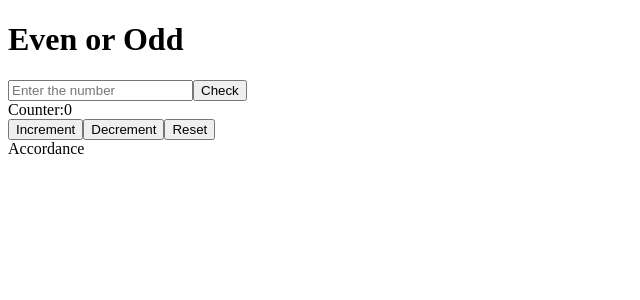
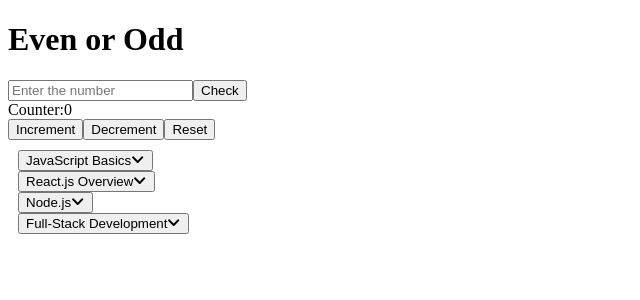
Before and after one commit to Kishore-L13/Namaste_react_Practice, a React (Vite) app: page / in a window 1280 px wide. Shown: the top 300 px of the page, without its empty margins (0-640 px from the left). Built offline with nearby package versions, Linux system fonts and the light colour scheme.

Commit message:
Accordance

```diff
--- a/package.json
+++ b/package.json
@@ -12,7 +12,8 @@
   "dependencies": {
     "lucide-react": "^0.511.0",
     "react": "^19.1.0",
-    "react-dom": "^19.1.0"
+    "react-dom": "^19.1.0",
+    "react-icons": "^5.5.0"
   },
   "devDependencies": {
     "@eslint/js": "^9.25.0",
--- a/src/App.jsx
+++ b/src/App.jsx
@@ -10,7 +10,7 @@ function App() {
       <div>
         <CheckEvenorOdd/>
         <CounterApp/>
-        <Accordance/>
+       <div style={{padding:"10px"}}><Accordance/></div>
       </div>
     </>
   )
--- a/src/Project/Accordance.jsx
+++ b/src/Project/Accordance.jsx
@@ -1,11 +1,49 @@
-import React from "react";
-import { Accord_data } from "../../utils/Accord_data";
+import React, { useState } from "react";
+import { FaChevronDown,FaChevronUp } from "react-icons/fa";
+
+ const items = [
+  {
+    title: "JavaScript Basics",
+    content: "Learn variables, functions, and loops in JavaScript."
+  },
+  {
+    title: "React.js Overview",
+    content: "Understand components, state, and props in React."
+  },
+  {
+    title: "Node.js",
+    content: "Basics of server-side development with Node.js."
+  },
+  {
+    title: "Full-Stack Development",
+    content: "Build full-stack apps with React and Node.js."
+  },
+];
 
 const Accordance = () =>{
-    const A= <Accord_data/>
+    const[activeIndex, setActiveIndex] = useState(null)
+    const handleToggle = (index) => {
+        setActiveIndex(activeIndex ===index? null : index)
+    }
+    if (!items || items.length === 0) {
+        return <p>No items available</p>
+    }
     return(
         <div>
-            Accordance
+            {items.map((item,index)=>(
+                <div key={index}>
+                    <button onClick={() => handleToggle(index)}
+                    aria-expanded={activeIndex === index}>{item.title}
+                    {activeIndex === index ? (
+    <FaChevronUp style = {{float:'right'}}/>
+                        ) : (
+    <FaChevronDown style= {{float:'right'}}/>
+                        )}</button>
+                   {activeIndex === index && (
+            <div style={{ marginTop: "8px", color: "#555" }}>{item.content}</div>
+          )}
+        </div>
+      ))}
         </div>
     )
 }
--- a/utils/Accord_data.jsx
+++ /dev/null
@@ -1,18 +0,0 @@
-export const Accord_data = [
-  {
-    title: "JavaScript Basics",
-    content: "Learn variables, functions, and loops in JavaScript."
-  },
-  {
-    title: "React.js Overview",
-    content: "Understand components, state, and props in React."
-  },
-  {
-    title: "Node.js",
-    content: "Basics of server-side development with Node.js."
-  },
-  {
-    title: "Full-Stack Development",
-    content: "Build full-stack apps with React and Node.js."
-  },
-];
```
Also changed, not shown: 1 other file (tests, documents, lock files or other folders).
